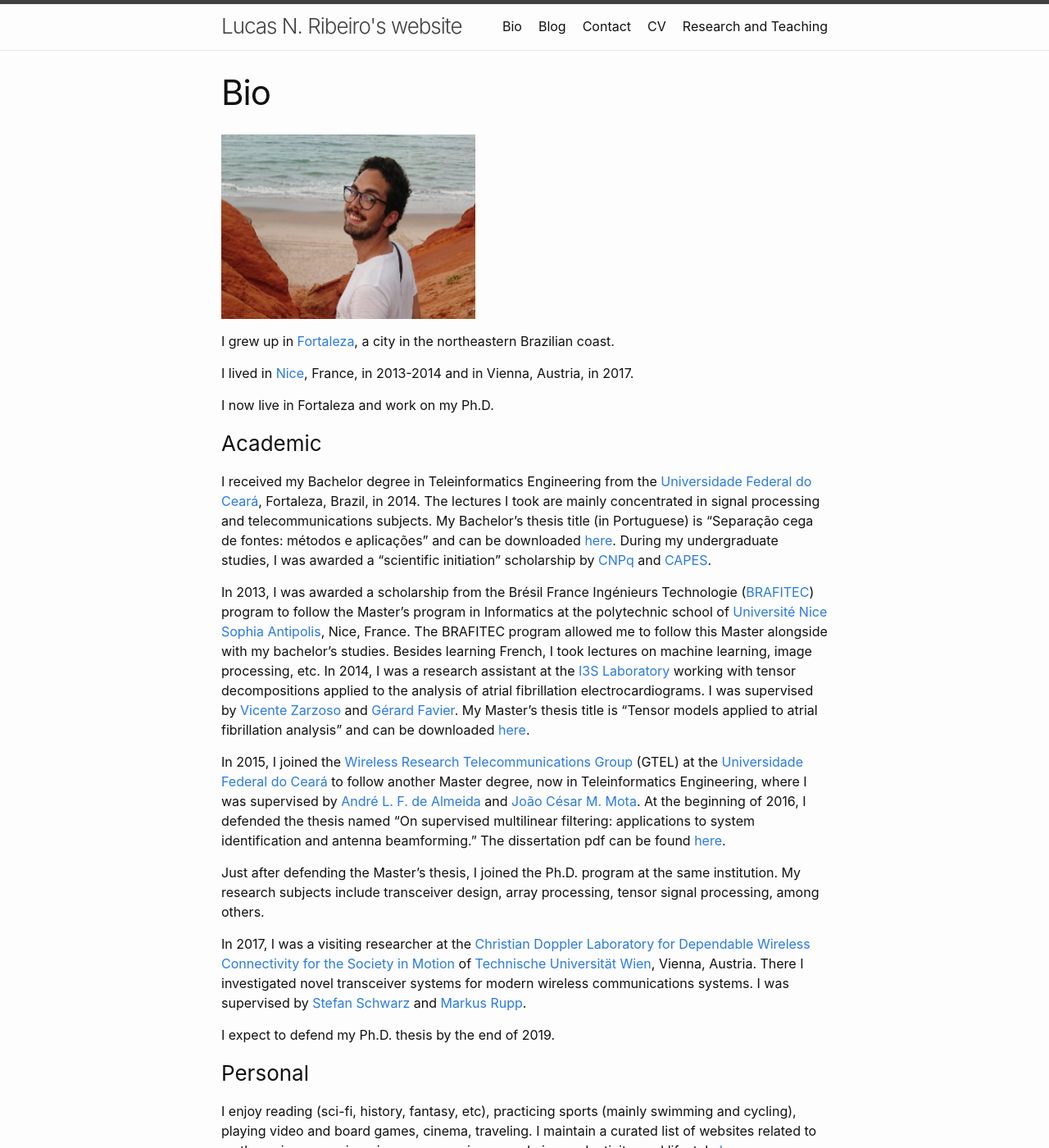
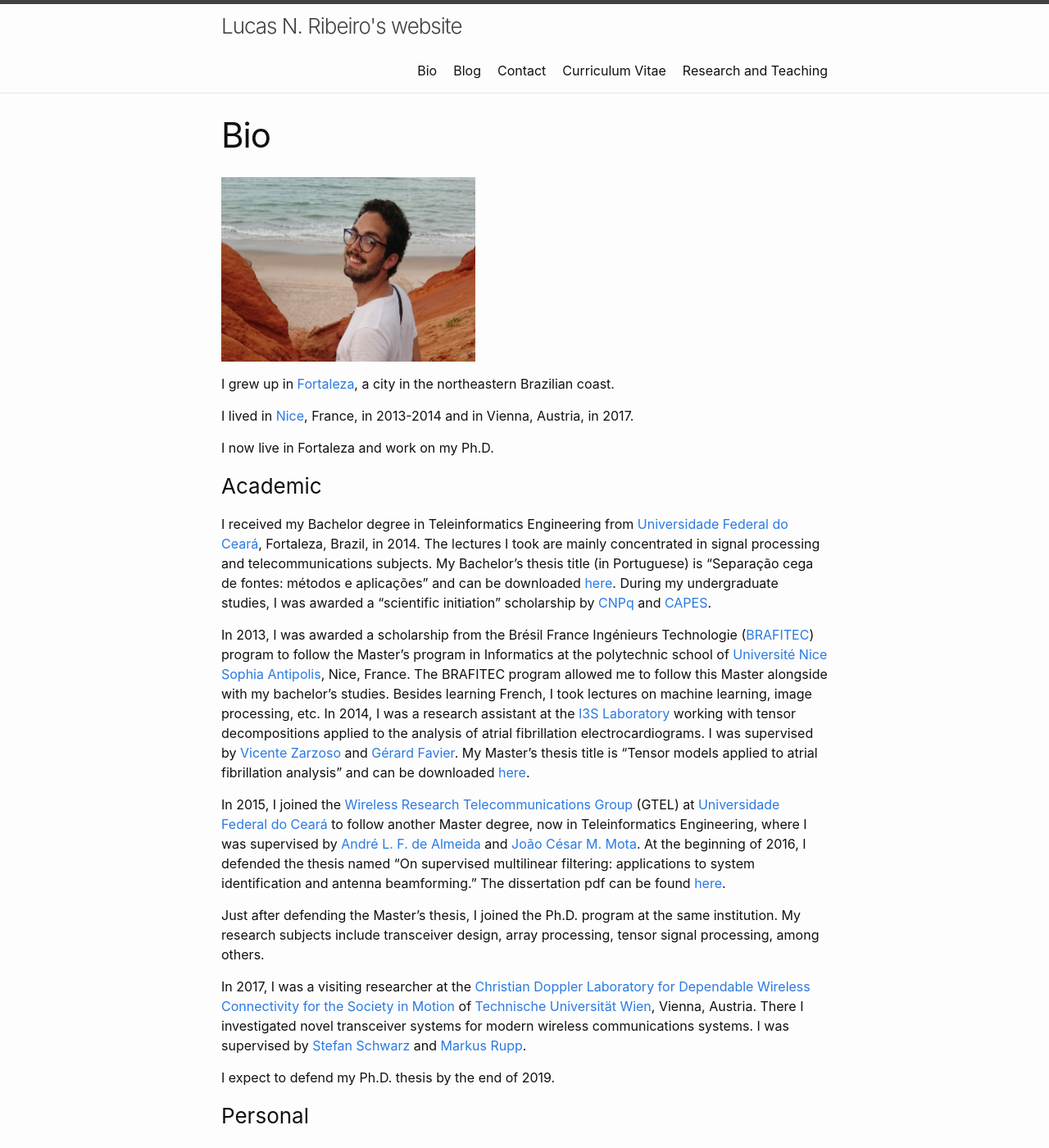
Before and after one commit to lnribeiro/lnribeiro.github.io, a Jekyll site: the page built from bio.md, in a window 1280 px wide and 1400 px high. Shown: the whole window at 82% size. Built offline with Jekyll 4.4.1, drawn with Linux system fonts in a browser that asks for light colours.

Commit message:
insert cv link and fix typos

```diff
--- a/bio.md
+++ b/bio.md
@@ -14,11 +14,11 @@
 
 ### Academic
 
-I received my Bachelor degree in Teleinformatics Engineering from the [Universidade Federal do Ceará](https://ufc.br), Fortaleza, Brazil, in 2014. The lectures I took are mainly concentrated in signal processing and telecommunications subjects. My Bachelor's thesis title (in Portuguese) is "Separação cega de fontes: métodos e aplicações" and can be downloaded [here]({{ site.url }}/assets/pdf/monografia.pdf). During my undergraduate studies, I was awarded a "scientific initiation" scholarship by [CNPq](www.cnpq.br) and [CAPES](www.capes.br).
+I received my Bachelor degree in Teleinformatics Engineering from [Universidade Federal do Ceará](http://ufc.br), Fortaleza, Brazil, in 2014. The lectures I took are mainly concentrated in signal processing and telecommunications subjects. My Bachelor's thesis title (in Portuguese) is "Separação cega de fontes: métodos e aplicações" and can be downloaded [here]({{ site.url }}/assets/pdf/monografia.pdf). During my undergraduate studies, I was awarded a "scientific initiation" scholarship by [CNPq](https://www.cnpq.br) and [CAPES](https://www.capes.br).
 
-In 2013, I was awarded a scholarship from the Brésil France Ingénieurs Technologie ([BRAFITEC](https://www.capes.gov.br/cooperacao-internacional/franca/brafitec)) program to follow the Master's program in Informatics at the polytechnic school of [Université Nice Sophia Antipolis](http://www.polytech.unice.fr), Nice, France. The BRAFITEC program allowed me to follow this Master alongside with my bachelor's studies. Besides learning French, I took lectures on machine learning, image processing, etc. In 2014, I was a research assistant at the [I3S Laboratory](http://i3s.unice.fr) working with tensor decompositions applied to the analysis of atrial fibrillation electrocardiograms. I was supervised by [Vicente Zarzoso](http://www.i3s.unice.fr/~zarzoso/) and [Gérard Favier](https://www.i3s.unice.fr/Gerard_Favier/). My Master's thesis title is "Tensor models applied to atrial fibrillation analysis" and can be downloaded [here]({{ site.url }}/assets/pdf/rapport.pdf).
+In 2013, I was awarded a scholarship from the Brésil France Ingénieurs Technologie ([BRAFITEC](https://www.capes.gov.br/cooperacao-internacional/franca/brafitec)) program to follow the Master's program in Informatics at the polytechnic school of [Université Nice Sophia Antipolis](https://www.polytech.unice.fr), Nice, France. The BRAFITEC program allowed me to follow this Master alongside with my bachelor's studies. Besides learning French, I took lectures on machine learning, image processing, etc. In 2014, I was a research assistant at the [I3S Laboratory](https://i3s.unice.fr) working with tensor decompositions applied to the analysis of atrial fibrillation electrocardiograms. I was supervised by [Vicente Zarzoso](https://www.i3s.unice.fr/~zarzoso/) and [Gérard Favier](https://www.i3s.unice.fr/Gerard_Favier/). My Master's thesis title is "Tensor models applied to atrial fibrillation analysis" and can be downloaded [here]({{ site.url }}/assets/pdf/rapport.pdf).
 
-In 2015, I joined the [Wireless Research Telecommunications Group](www.gtel.ufc.br) (GTEL) at the [Universidade Federal do Ceará](www.ufc.br) to follow another Master degree, now in Teleinformatics Engineering, where I was supervised by [André L. F. de Almeida](http://lattes.cnpq.br/1183830514857314) and [João César M. Mota](http://lattes.cnpq.br/3534665149331526). At the beginning of 2016, I defended the thesis named "On supervised multilinear filtering: applications to system identification and antenna beamforming." The dissertation pdf can be found [here](http://www.repositorio.ufc.br/bitstream/riufc/16516/1/2016_dis_lnribeiro.pdf).
+In 2015, I joined the [Wireless Research Telecommunications Group](https://www.gtel.ufc.br) (GTEL) at [Universidade Federal do Ceará](https://www.ufc.br) to follow another Master degree, now in Teleinformatics Engineering, where I was supervised by [André L. F. de Almeida](http://lattes.cnpq.br/1183830514857314) and [João César M. Mota](http://lattes.cnpq.br/3534665149331526). At the beginning of 2016, I defended the thesis named "On supervised multilinear filtering: applications to system identification and antenna beamforming." The dissertation pdf can be found [here](http://www.repositorio.ufc.br/bitstream/riufc/16516/1/2016_dis_lnribeiro.pdf).
 
 Just after defending the Master's thesis, I joined the Ph.D. program at the same institution. My research subjects include transceiver design, array processing, tensor signal processing, among others.
 
--- a/cv.md
+++ b/cv.md
@@ -1,9 +1,9 @@
 ---
 layout: page
-title: CV
+title: Curriculum Vitae
 permalink: /cv/
 ---
 
-You can find my CV [here](pdf).
+You can find my CV [here](https://github.com/lnribeiro/cv/blob/master/cv.pdf).
 
 Also, [this](http://buscatextual.cnpq.br/buscatextual/visualizacv.do?id=K4472660Y7) is my Lattes CV.
```
Also changed, not shown: research_and_teaching.md (+1 -1 lines), contact.md (line endings or trailing spaces).
